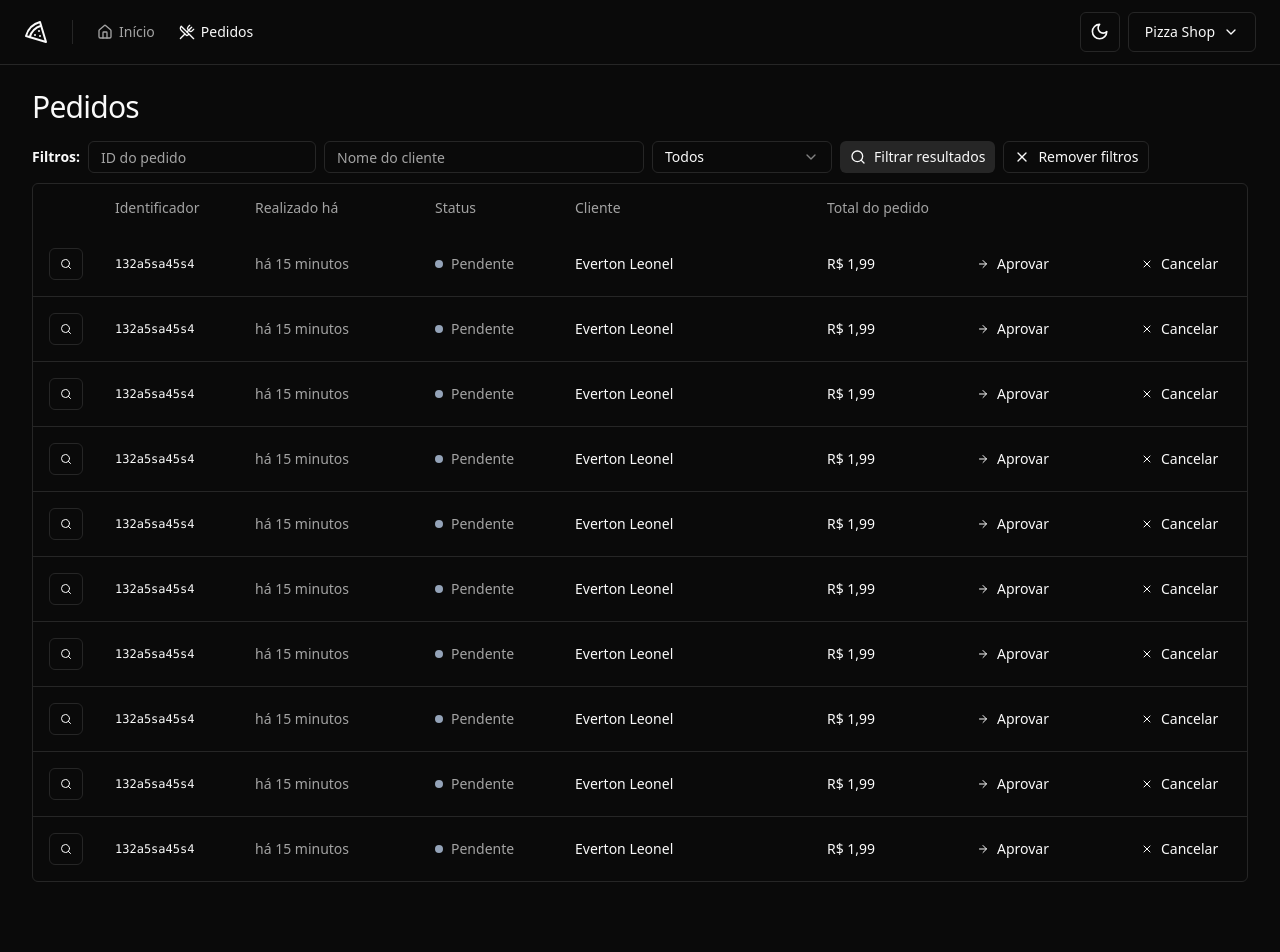
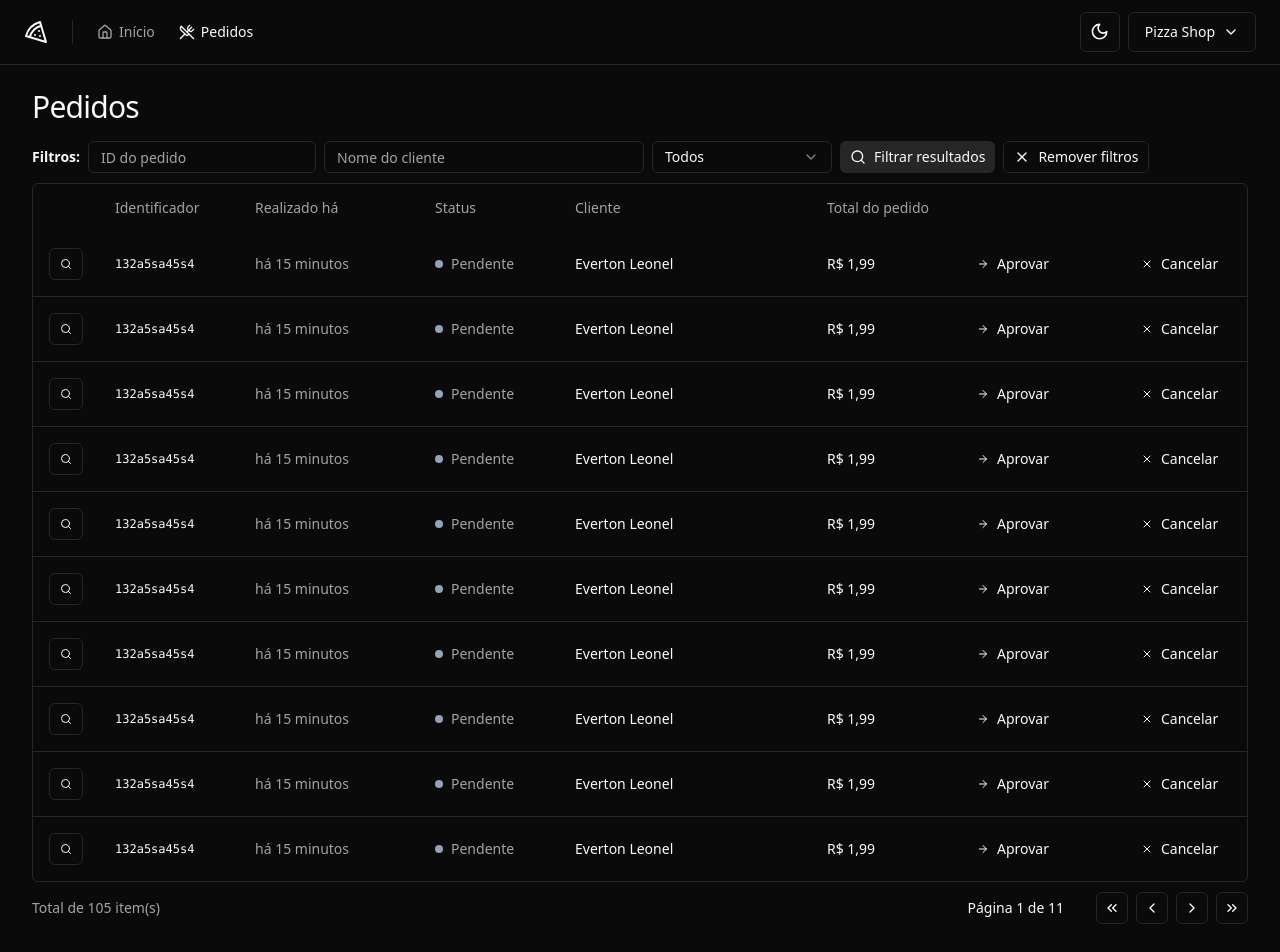
Before and after one commit to evertonleonel/pizza-shop, a React app: page /orders in a window 1280 px wide. Shown: the top 952 px of the page. Before the commit the page ends 914 px from the top, so only its background shows below. Built offline with nearby package versions, Linux system fonts and the light colour scheme; the HTML template or start-up script is replaced by a standard one.

Commit message:
add: pagination

```diff
--- /dev/null
+++ b/src/components/pagination.tsx
@@ -0,0 +1,52 @@
+import {
+  ChevronLeft,
+  ChevronRight,
+  ChevronsLeft,
+  ChevronsRight,
+} from "lucide-react";
+import { Button } from "./ui/button";
+
+export interface PaginationProps {
+  pageIndex: number;
+  totalCount: number;
+  perPage: number;
+}
+
+export const Pagination = ({
+  pageIndex,
+  totalCount,
+  perPage,
+}: PaginationProps) => {
+  const pages = Math.ceil(totalCount / perPage) || 1;
+  return (
+    <div className="flex items-center justify-between">
+      <span className="text-sm text-muted-foreground">
+        Total de {totalCount} item(s)
+      </span>
+      <div className="flex items-center gap-6 lg:gap-8">
+        <div className=" text-sm font-medium">
+          Página {pageIndex + 1} de {pages}
+        </div>
+        <div className="flex items-center gap-2">
+          <Button variant={"outline"} className="size-8 p-0">
+            <ChevronsLeft className="size-4" />
+            <span className="sr-only">Primeira página</span>
+          </Button>
+          <Button variant={"outline"} className="size-8 p-0">
+            <ChevronLeft className="size-4" />
+            <span className="sr-only">Página anterior</span>
+          </Button>
+          <Button variant={"outline"} className="size-8 p-0">
+            <ChevronRight className="size-4" />
+            <span className="sr-only">Próxima página</span>
+          </Button>
+
+          <Button variant={"outline"} className="size-8 p-0">
+            <ChevronsRight className="size-4" />
+            <span className="sr-only">Última página</span>
+          </Button>
+        </div>
+      </div>
+    </div>
+  );
+};
--- a/src/pages/app/orders/orders.tsx
+++ b/src/pages/app/orders/orders.tsx
@@ -7,6 +7,7 @@
 import { Helmet } from "react-helmet-async";
 import OrderTableFilters from "./order-table-filters";
 import { OrderTableRow } from "./order-table-row";
+import { Pagination } from "@/components/pagination";
 
 export const Orders = () => {
   return (
@@ -14,7 +15,6 @@
       <Helmet title="Pedidos" />
       <div className="flex flex-col gap-4">
         <h1 className="font-bol text-3xl tracking-tight">Pedidos</h1>
-      </div>
         <div className="space-y-2.5">
           <OrderTableFilters />
           <div className="rounded-md border">
@@ -36,6 +36,8 @@
               </TableBody>
             </Table>
           </div>
+          <Pagination pageIndex={0} totalCount={105} perPage={10} />
+        </div>
       </div>
     </>
   );
```
Lines whose indentation alone changed are shown as unchanged.
